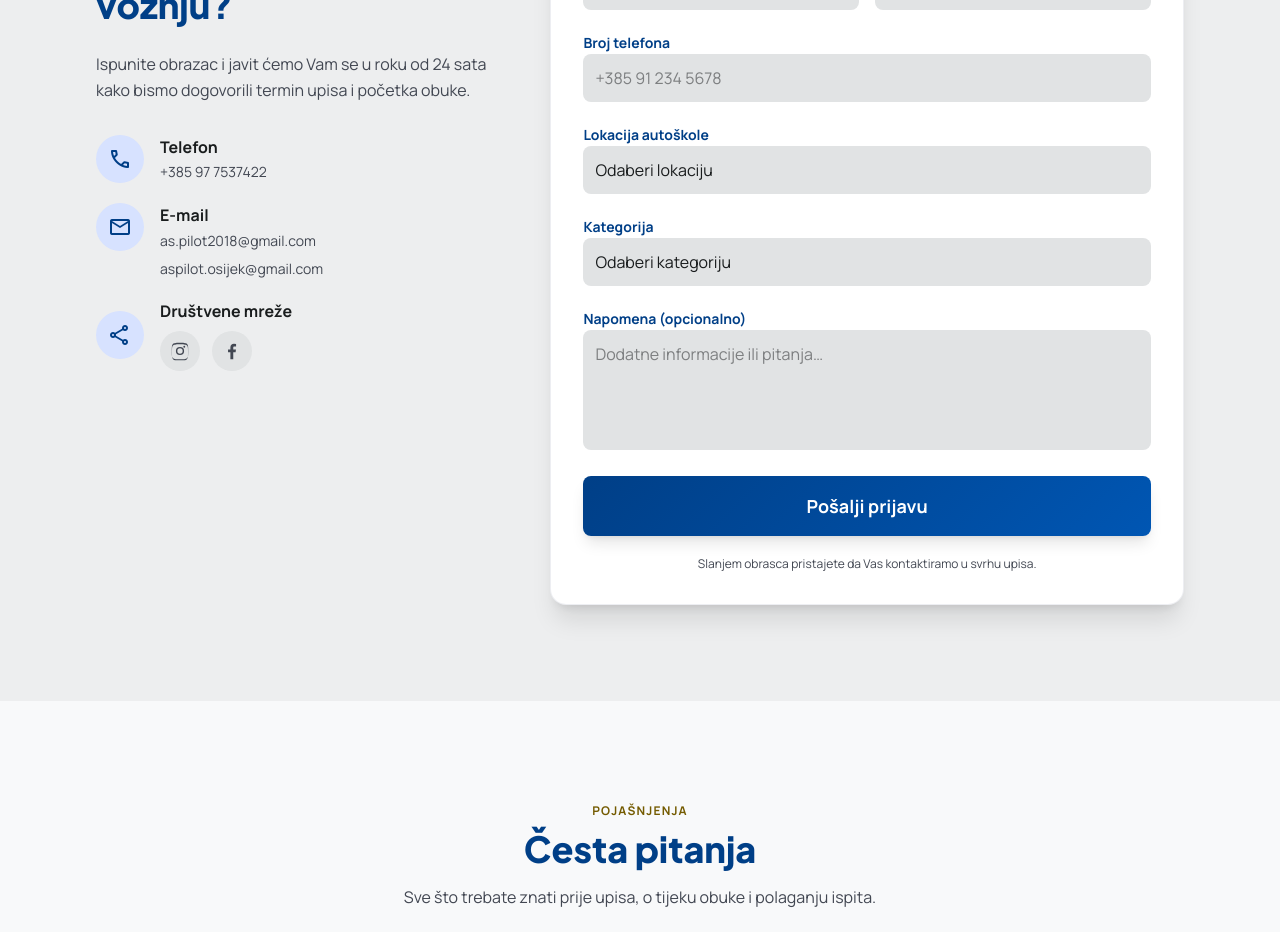
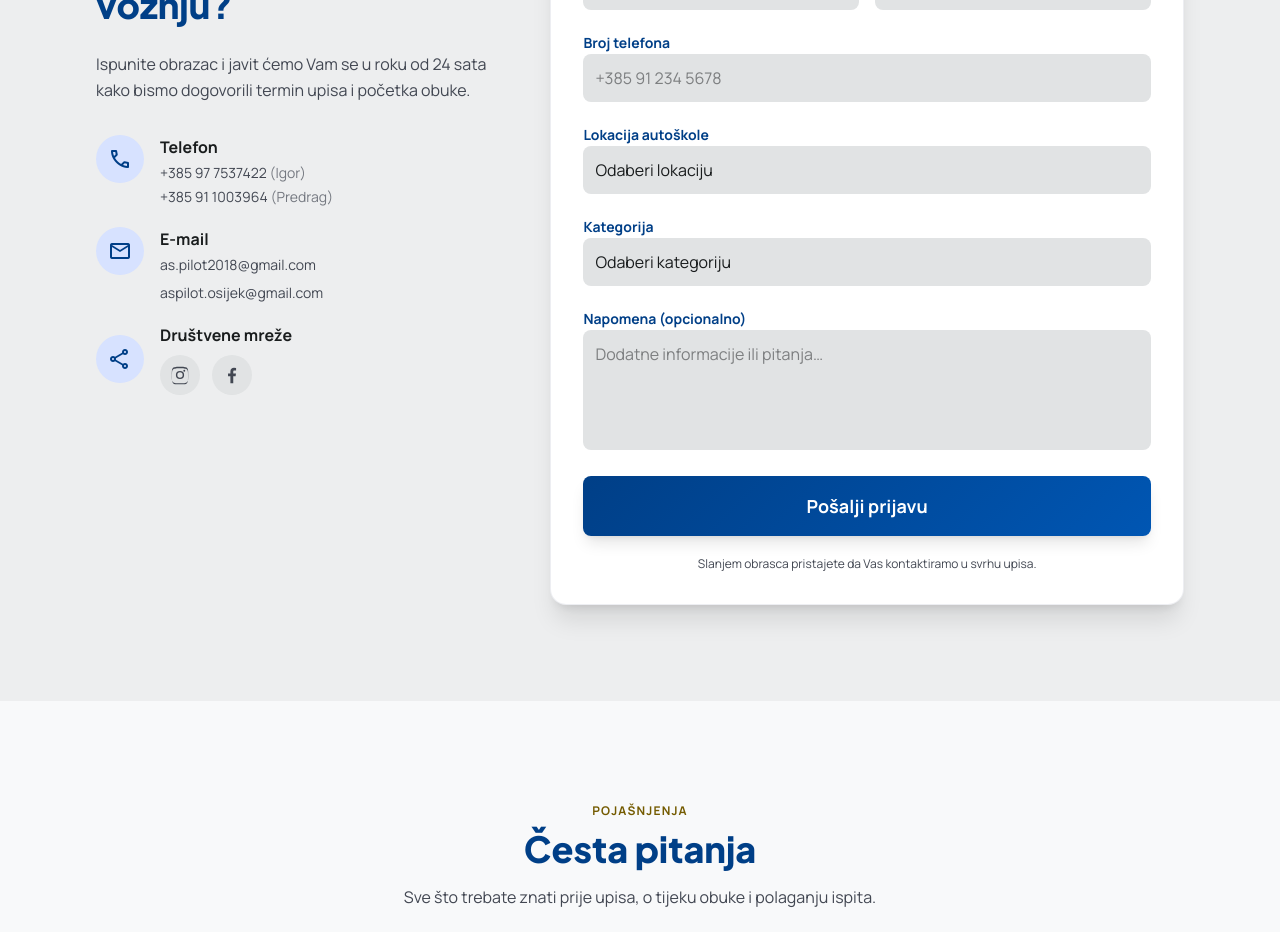
Before and after one commit to mateo76910/autoskola-pilot, a Next.js app: page / in a window 1280 px wide. Shown: the part 4440-5372 px from the top of the page. Built offline with nearby package versions, Linux system fonts and the light colour scheme.

Commit message:
fix numbers

```diff
--- a/src/components/sections/Registration.tsx
+++ b/src/components/sections/Registration.tsx
@@ -71,7 +71,7 @@ export default function Registration() {
             dogovorili termin upisa i početka obuke.
           </p>
           <div className="space-y-5">
-            <div className="flex items-center gap-4">
+            <div className="flex items-start gap-4">
               <div className="bg-primary-fixed rounded-full w-12 h-12 shrink-0 flex items-center justify-center">
                 <span className="material-symbols-outlined text-primary">
                   call
@@ -79,12 +79,22 @@ export default function Registration() {
               </div>
               <div>
                 <div className="font-bold">Telefon</div>
-                <a
-                  href="tel:+3850977537422"
-                  className="text-sm text-on-surface-variant hover:text-primary"
-                >
-                  +385 97 7537422
-                </a>
+                <div className="flex flex-col gap-1 mt-1">
+                  <a
+                    href="tel:+385977537422"
+                    className="text-sm text-on-surface-variant hover:text-primary"
+                  >
+                    +385 97 7537422{" "}
+                    <span className="opacity-70">(Igor)</span>
+                  </a>
+                  <a
+                    href="tel:+385911003964"
+                    className="text-sm text-on-surface-variant hover:text-primary"
+                  >
+                    +385 91 1003964{" "}
+                    <span className="opacity-70">(Predrag)</span>
+                  </a>
+                </div>
               </div>
             </div>
             <div className="flex items-start gap-4">
```
